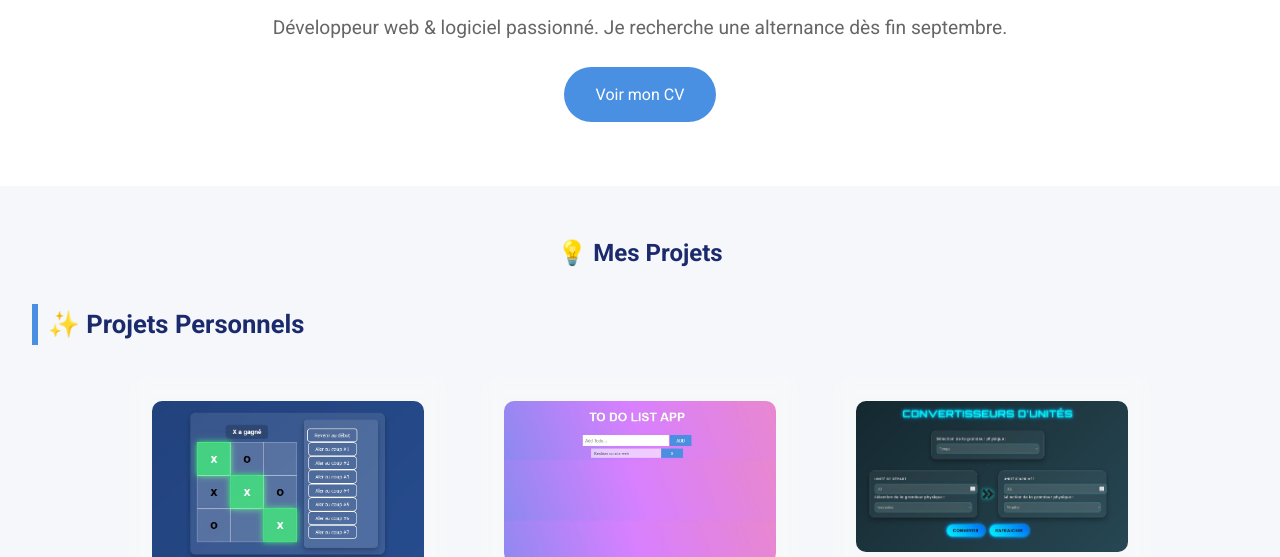
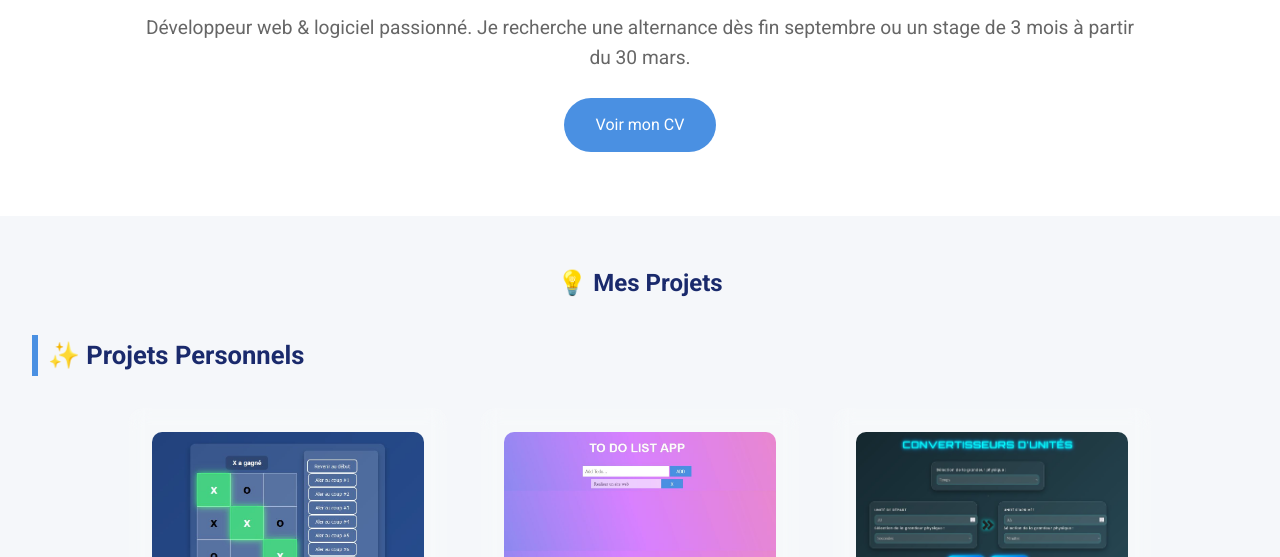
Before and after one commit to xerassett/portfolio, a plain HTML site: page index.html in a window 1280 px wide. Shown: the part 241-798 px from the top of the page. Drawn offline with Linux system fonts and the light colour scheme.

Commit message:
added intership

```diff
--- a/index.html
+++ b/index.html
@@ -30,7 +30,7 @@
     <section class="introduction" id="about">
       <div class="container">
         <h1>Bonjour, je suis <span class="name">Alex</span></h1>
-        <p>Développeur web & logiciel passionné. Je recherche une alternance dès fin septembre.</p>
+        <p>Développeur web & logiciel passionné. Je recherche une alternance dès fin septembre ou un stage de 3 mois à partir du 30 mars.</p>
         <a id="cv" href="images/CV_AlexFioretzi--Ysabel-portfolio.pdf" target="_blank" class="btn">Voir mon CV</a>
       </div>
     </section>
```
